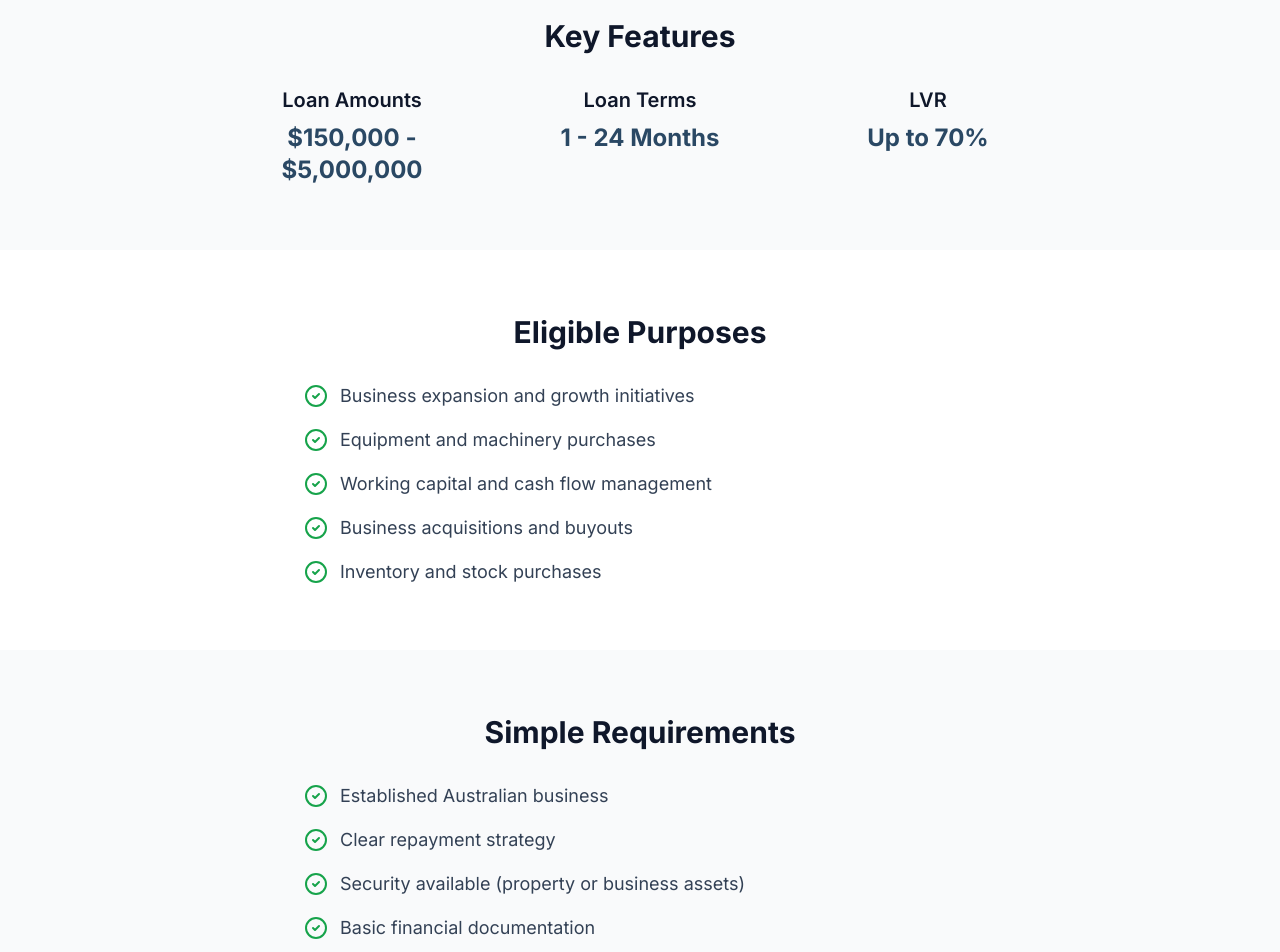
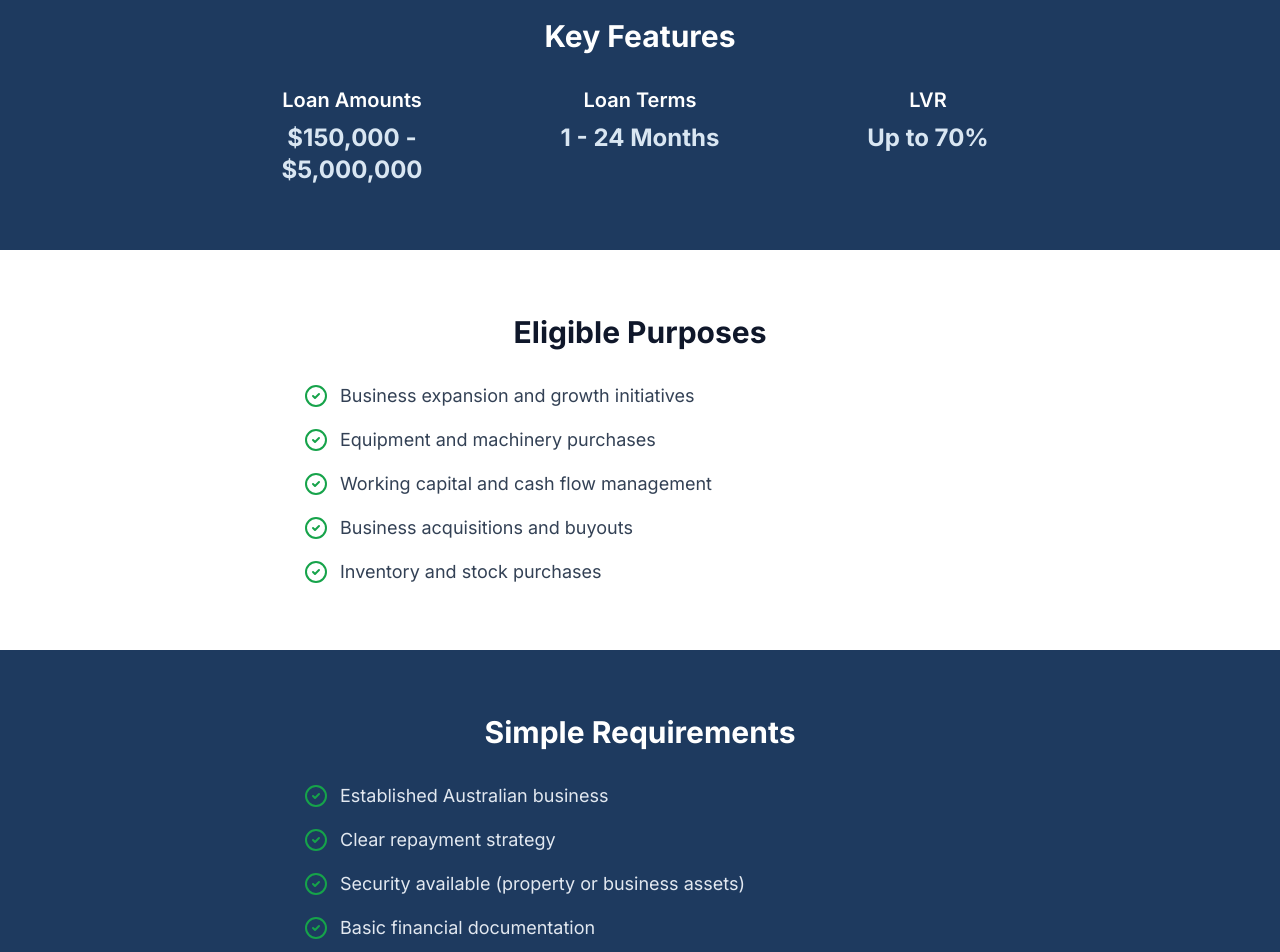
Before and after one commit to josh-thompson13/aagt, a Next.js app: page /aagt/business-loans in a window 1280 px wide. Shown: the part 460-1412 px from the top of the page. Built offline with nearby package versions, Linux system fonts and the light colour scheme; no server answers.

Commit message:
Fix up some color issues

```diff
--- a/src/app/business-loans/page.tsx
+++ b/src/app/business-loans/page.tsx
@@ -60,23 +60,23 @@ export default function BusinessLoansPage() {
       </section>
 
       {/* Key Features Section */}
-      <section className="py-16 bg-gray-50">
+      <section className="py-16 bg-primary-900">
         <div className="max-w-4xl mx-auto px-4 sm:px-6 lg:px-8">
-          <h2 className="text-2xl md:text-3xl font-bold text-slate-900 mb-8 text-center">
+          <h2 className="text-2xl md:text-3xl font-bold text-white mb-8 text-center">
             Key Features
           </h2>
           <div className="grid grid-cols-1 md:grid-cols-3 gap-8">
             <div className="text-center">
-              <h3 className="text-xl font-semibold text-slate-900 mb-2">Loan Amounts</h3>
-              <p className="text-2xl font-bold text-primary-700">$150,000 - $5,000,000</p>
+              <h3 className="text-xl font-semibold text-white mb-2">Loan Amounts</h3>
+              <p className="text-2xl font-bold text-primary-100">$150,000 - $5,000,000</p>
             </div>
             <div className="text-center">
-              <h3 className="text-xl font-semibold text-slate-900 mb-2">Loan Terms</h3>
-              <p className="text-2xl font-bold text-primary-700">1 - 24 Months</p>
+              <h3 className="text-xl font-semibold text-white mb-2">Loan Terms</h3>
+              <p className="text-2xl font-bold text-primary-100">1 - 24 Months</p>
             </div>
             <div className="text-center">
-              <h3 className="text-xl font-semibold text-slate-900 mb-2">LVR</h3>
-              <p className="text-2xl font-bold text-primary-700">Up to 70%</p>
+              <h3 className="text-xl font-semibold text-white mb-2">LVR</h3>
+              <p className="text-2xl font-bold text-primary-100">Up to 70%</p>
             </div>
           </div>
         </div>
@@ -114,27 +114,27 @@ export default function BusinessLoansPage() {
       </section>
 
       {/* Simple Requirements Section */}
-      <section className="py-16 bg-gray-50">
+      <section className="py-16 bg-primary-900">
         <div className="max-w-4xl mx-auto px-4 sm:px-6 lg:px-8">
-          <h2 className="text-2xl md:text-3xl font-bold text-slate-900 mb-8 text-center">
+          <h2 className="text-2xl md:text-3xl font-bold text-white mb-8 text-center">
             Simple Requirements
           </h2>
           <ul className="space-y-4 max-w-2xl mx-auto">
             <li className="flex items-start">
               <CheckCircle2 className="h-6 w-6 text-green-600 mt-0.5 mr-3 flex-shrink-0" />
-              <span className="text-lg text-slate-700">Established Australian business</span>
+              <span className="text-lg text-slate-200">Established Australian business</span>
             </li>
             <li className="flex items-start">
               <CheckCircle2 className="h-6 w-6 text-green-600 mt-0.5 mr-3 flex-shrink-0" />
-              <span className="text-lg text-slate-700">Clear repayment strategy</span>
+              <span className="text-lg text-slate-200">Clear repayment strategy</span>
             </li>
             <li className="flex items-start">
               <CheckCircle2 className="h-6 w-6 text-green-600 mt-0.5 mr-3 flex-shrink-0" />
-              <span className="text-lg text-slate-700">Security available (property or business assets)</span>
+              <span className="text-lg text-slate-200">Security available (property or business assets)</span>
             </li>
             <li className="flex items-start">
               <CheckCircle2 className="h-6 w-6 text-green-600 mt-0.5 mr-3 flex-shrink-0" />
-              <span className="text-lg text-slate-700">Basic financial documentation</span>
+              <span className="text-lg text-slate-200">Basic financial documentation</span>
             </li>
           </ul>
         </div>
@@ -142,7 +142,7 @@ export default function BusinessLoansPage() {
 
 
       {/* CTA Section */}
-      <section className="py-16 bg-gray-50">
+      <section className="py-16 bg-white">
         <div className="max-w-4xl mx-auto px-4 sm:px-6 lg:px-8 text-center">
           <h2 className="text-2xl md:text-3xl font-bold text-slate-900 mb-6">
             Ready to Get Started?
--- a/src/app/investment-loans/page.tsx
+++ b/src/app/investment-loans/page.tsx
@@ -62,23 +62,23 @@ export default function InvestmentLoansPage() {
       </section>
 
       {/* Key Features Section */}
-      <section className="py-16 bg-gray-50">
+      <section className="py-16 bg-primary-900">
         <div className="max-w-4xl mx-auto px-4 sm:px-6 lg:px-8">
-          <h2 className="text-2xl md:text-3xl font-bold text-slate-900 mb-8 text-center">
+          <h2 className="text-2xl md:text-3xl font-bold text-white mb-8 text-center">
             Key Features
           </h2>
           <div className="grid grid-cols-1 md:grid-cols-3 gap-8">
             <div className="text-center">
-              <h3 className="text-xl font-semibold text-slate-900 mb-2">Loan Amounts</h3>
-              <p className="text-2xl font-bold text-primary-700">$150,000 - $5,000,000</p>
+              <h3 className="text-xl font-semibold text-white mb-2">Loan Amounts</h3>
+              <p className="text-2xl font-bold text-primary-100">$150,000 - $5,000,000</p>
             </div>
             <div className="text-center">
-              <h3 className="text-xl font-semibold text-slate-900 mb-2">Loan Terms</h3>
-              <p className="text-2xl font-bold text-primary-700">1 - 24 Months</p>
+              <h3 className="text-xl font-semibold text-white mb-2">Loan Terms</h3>
+              <p className="text-2xl font-bold text-primary-100">1 - 24 Months</p>
             </div>
             <div className="text-center">
-              <h3 className="text-xl font-semibold text-slate-900 mb-2">LVR</h3>
-              <p className="text-2xl font-bold text-primary-700">Up to 70%</p>
+              <h3 className="text-xl font-semibold text-white mb-2">LVR</h3>
+              <p className="text-2xl font-bold text-primary-100">Up to 70%</p>
             </div>
           </div>
         </div>
@@ -116,27 +116,27 @@ export default function InvestmentLoansPage() {
       </section>
 
       {/* Simple Requirements Section */}
-      <section className="py-16 bg-gray-50">
+      <section className="py-16 bg-primary-900">
         <div className="max-w-4xl mx-auto px-4 sm:px-6 lg:px-8">
-          <h2 className="text-2xl md:text-3xl font-bold text-slate-900 mb-8 text-center">
+          <h2 className="text-2xl md:text-3xl font-bold text-white mb-8 text-center">
             Simple Requirements
           </h2>
           <ul className="space-y-4 max-w-2xl mx-auto">
             <li className="flex items-start">
               <CheckCircle2 className="h-6 w-6 text-green-600 mt-0.5 mr-3 flex-shrink-0" />
-              <span className="text-lg text-slate-700">Clear investment strategy</span>
+              <span className="text-lg text-slate-200">Clear investment strategy</span>
             </li>
             <li className="flex items-start">
               <CheckCircle2 className="h-6 w-6 text-green-600 mt-0.5 mr-3 flex-shrink-0" />
-              <span className="text-lg text-slate-700">Exit plan or refinance strategy</span>
+              <span className="text-lg text-slate-200">Exit plan or refinance strategy</span>
             </li>
             <li className="flex items-start">
               <CheckCircle2 className="h-6 w-6 text-green-600 mt-0.5 mr-3 flex-shrink-0" />
-              <span className="text-lg text-slate-700">Security available (property or assets)</span>
+              <span className="text-lg text-slate-200">Security available (property or assets)</span>
             </li>
             <li className="flex items-start">
               <CheckCircle2 className="h-6 w-6 text-green-600 mt-0.5 mr-3 flex-shrink-0" />
-              <span className="text-lg text-slate-700">Investment experience or professional advice</span>
+              <span className="text-lg text-slate-200">Investment experience or professional advice</span>
             </li>
           </ul>
         </div>
@@ -144,7 +144,7 @@ export default function InvestmentLoansPage() {
 
 
       {/* CTA Section */}
-      <section className="py-16 bg-gray-50">
+      <section className="py-16 bg-white">
         <div className="max-w-4xl mx-auto px-4 sm:px-6 lg:px-8 text-center">
           <h2 className="text-2xl md:text-3xl font-bold text-slate-900 mb-6">
             Ready to Get Started?
```
Also changed, not shown: src/app/rates/page.tsx (+22 -22 lines).
